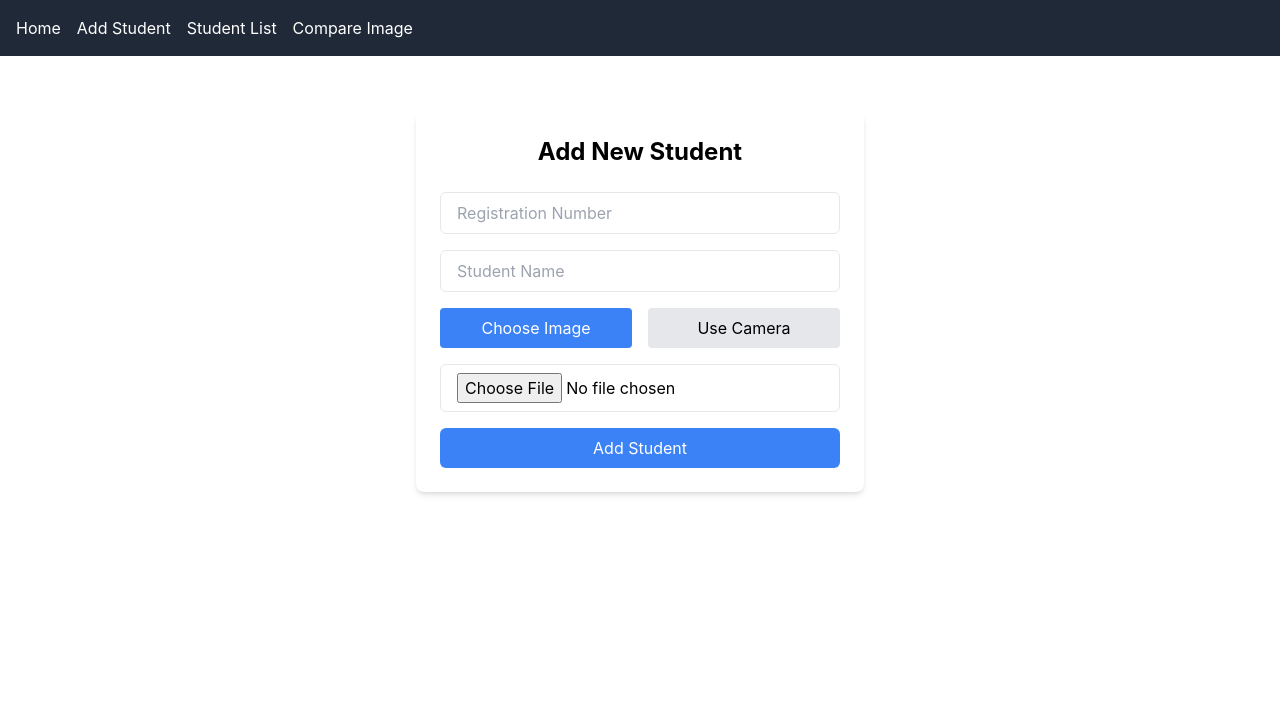
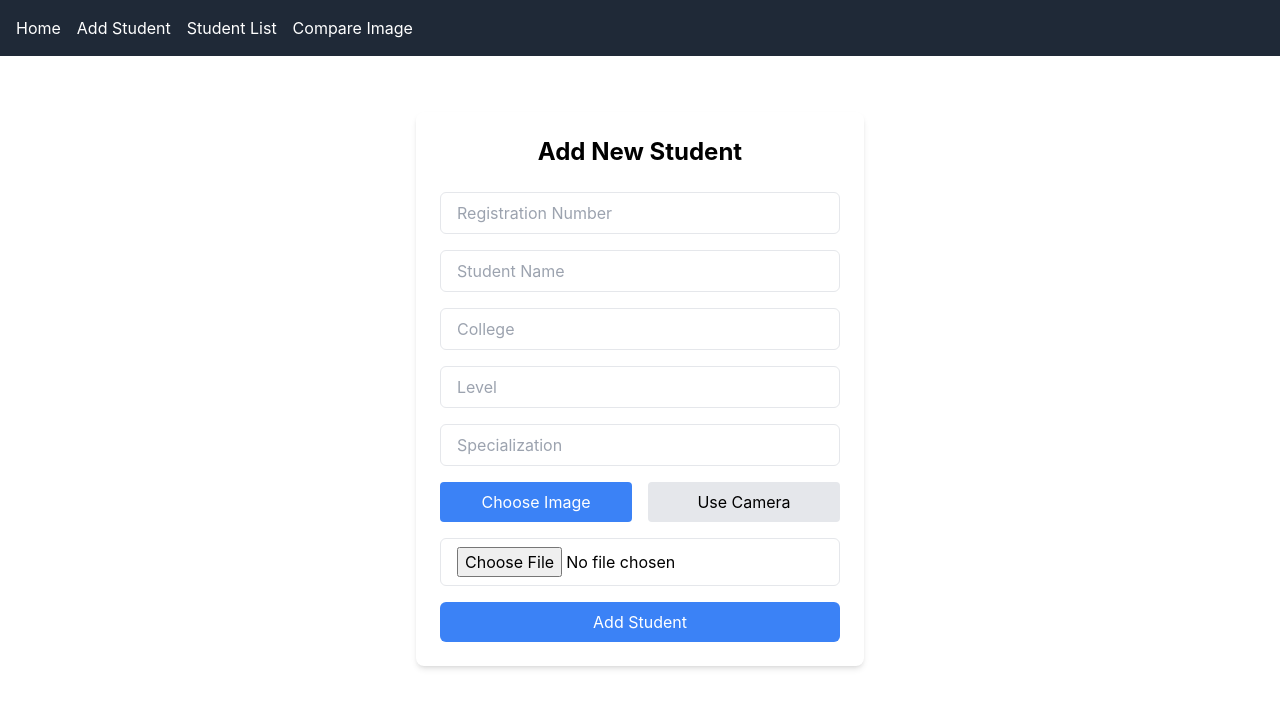
Before and after one commit to radanpro/AI-proctoreye, a React (Create React App) app in the folder frontend/: page /add-student in a window 1280 px wide. Shown: the top 708 px of the page. Built offline with nearby package versions, Linux system fonts and the light colour scheme.

Commit message:
Update frontend to include new fields for students (College, Level, Specialization) and enhance student list view.

```diff
--- a/frontend/src/students/AddStudent.js
+++ b/frontend/src/students/AddStudent.js
@@ -1,38 +1,40 @@
 import React, { useState } from "react";
 import axios from "axios";
-import { useNavigate } from "react-router-dom"; // استيراد useNavigate
+import { useNavigate } from "react-router-dom";
 import CameraCapture from "../components/CameraCapture";
 
 const AddStudent = () => {
-  const [registrationNumber, setRegistrationNumber] = useState("");
+  const [number, setRegistrationNumber] = useState("");
   const [name, setName] = useState("");
+  const [college, setCollege] = useState("");
+  const [level, setLevel] = useState("");
+  const [specialization, setSpecialization] = useState("");
   const [image, setImage] = useState(null);
   const [useCamera, setUseCamera] = useState(false);
-  const navigate = useNavigate(); // استخدام التنقل
+  const navigate = useNavigate();
 
   const handleSubmit = async (e) => {
     e.preventDefault();
 
-    if (!registrationNumber || !name || !image) {
+    if (!number || !name || !college || !level || !specialization || !image) {
       alert("من فضلك قم بملء جميع الحقول");
       return;
     }
 
     const formData = new FormData();
-    formData.append("registration_number", registrationNumber);
+    formData.append("number", number);
     formData.append("name", name);
-    formData.append("image_array", image);
+    formData.append("college", college);
+    formData.append("level", level);
+    formData.append("specialization", specialization);
+    formData.append("image_file", image);
 
     try {
-      const response = await axios.post(
-        "http://localhost:8000/api/add_student",
-        formData,
-        {
-          headers: {
-            "Content-Type": "multipart/form-data",
-          },
-        }
-      );
+      await axios.post("http://localhost:8000/api/add_student", formData, {
+        headers: {
+          "Content-Type": "multipart/form-data",
+        },
+      });
 
       // الانتقال إلى صفحة قائمة الطلاب عند نجاح الإضافة
       navigate("/students", {
@@ -59,7 +61,7 @@ const AddStudent = () => {
         <input
           type="text"
           placeholder="Registration Number"
-          value={registrationNumber}
+          value={number}
           onChange={(e) => setRegistrationNumber(e.target.value)}
           className="w-full px-4 py-2 border rounded-md focus:outline-none focus:ring-2 focus:ring-blue-500"
         />
@@ -68,6 +70,27 @@ const AddStudent = () => {
           placeholder="Student Name"
           value={name}
           onChange={(e) => setName(e.target.value)}
+          className="w-full px-4 py-2 border rounded-md focus:outline-none focus:ring-2 focus:ring-blue-500"
+        />
+        <input
+          type="text"
+          placeholder="College"
+          value={college}
+          onChange={(e) => setCollege(e.target.value)}
+          className="w-full px-4 py-2 border rounded-md focus:outline-none focus:ring-2 focus:ring-blue-500"
+        />
+        <input
+          type="text"
+          placeholder="Level"
+          value={level}
+          onChange={(e) => setLevel(e.target.value)}
+          className="w-full px-4 py-2 border rounded-md focus:outline-none focus:ring-2 focus:ring-blue-500"
+        />
+        <input
+          type="text"
+          placeholder="Specialization"
+          value={specialization}
+          onChange={(e) => setSpecialization(e.target.value)}
           className="w-full px-4 py-2 border rounded-md focus:outline-none focus:ring-2 focus:ring-blue-500"
         />
 
--- a/frontend/src/students/StudentList.js
+++ b/frontend/src/students/StudentList.js
@@ -4,7 +4,7 @@ import { useLocation } from "react-router-dom";
 
 const StudentList = () => {
   const [students, setStudents] = useState([]);
-  const [successMessage, setSuccessMessage] = useState(null); // لتخزين الرسالة مؤقتًا
+  const [successMessage, setSuccessMessage] = useState(null);
   const location = useLocation();
 
   const fetchStudents = async () => {
@@ -23,7 +23,7 @@ const StudentList = () => {
 
       // تعيين مؤقت لإخفاء الرسالة بعد 5 ثوانٍ
       const timer = setTimeout(() => {
-        setSuccessMessage(null); // إخفاء الرسالة
+        setSuccessMessage(null);
       }, 5000);
 
       return () => clearTimeout(timer);
@@ -44,20 +44,31 @@ const StudentList = () => {
       )}
 
       <h2 className="text-2xl font-bold mb-4">Student List</h2>
-      <ul className="space-y-2">
+      <ul className="space-y-4">
         {students.map((student) => (
           <li
-            key={student.registration_number}
-            className="p-2 border-b border-gray-200 flex items-center"
+            key={student.number}
+            className="p-4 border-b border-gray-200 flex items-start"
           >
             <img
-              src={student.image_url}
-              alt={student.name}
+              src={student.ImagePath}
+              alt={student.StudentName}
               className="w-16 h-16 rounded-full mr-4"
             />
             <div>
-              <p className="font-semibold">{student.name}</p>
-              <p>{student.registration_number}</p>
+              <p className="font-semibold">{student.StudentName}</p>
+              <p>
+                <strong>Number:</strong> {student.number}
+              </p>
+              <p>
+                <strong>College:</strong> {student.College}
+              </p>
+              <p>
+                <strong>Level:</strong> {student.Level}
+              </p>
+              <p>
+                <strong>Specialization:</strong> {student.Specialization}
+              </p>
             </div>
           </li>
         ))}
```
